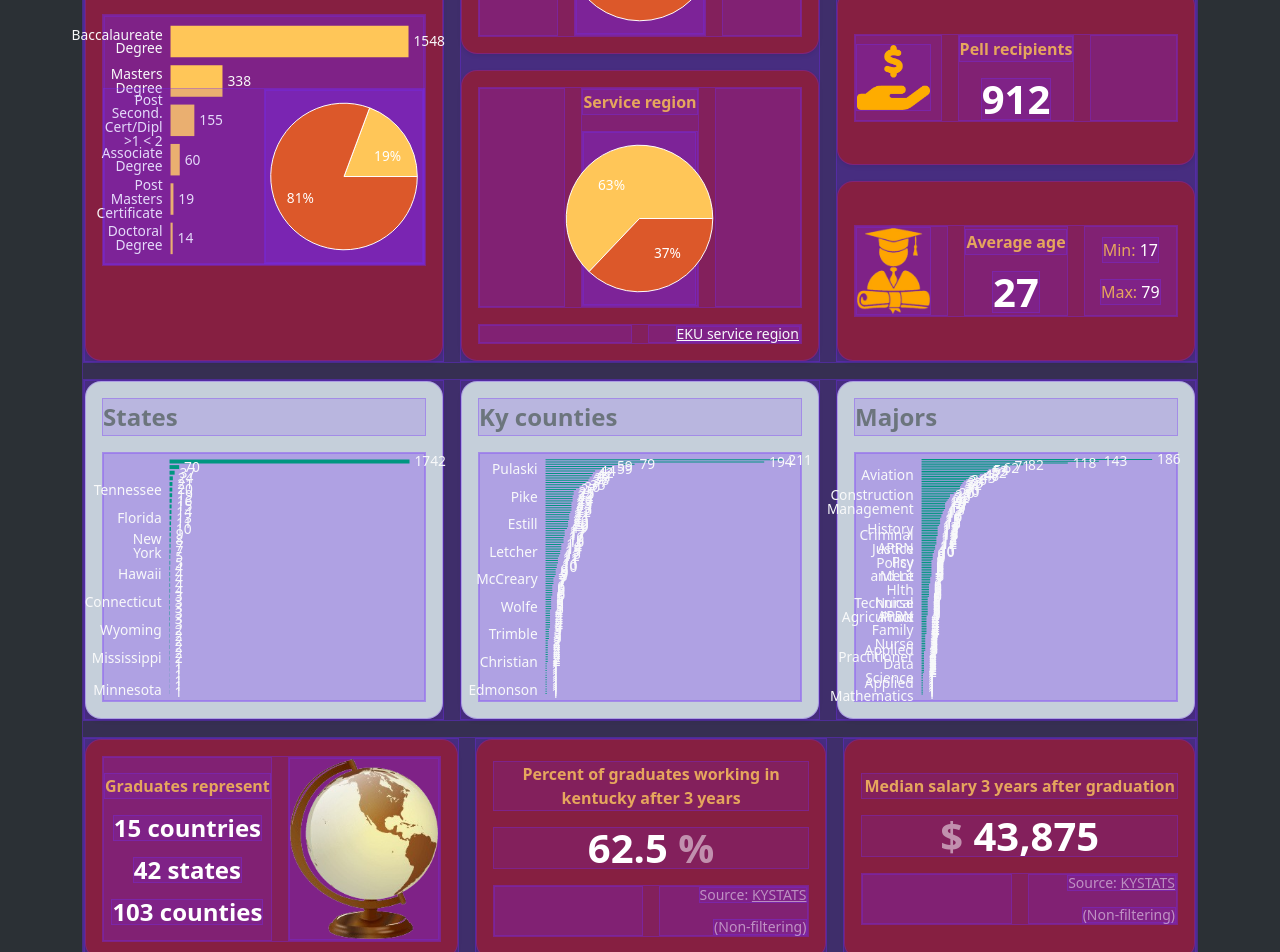
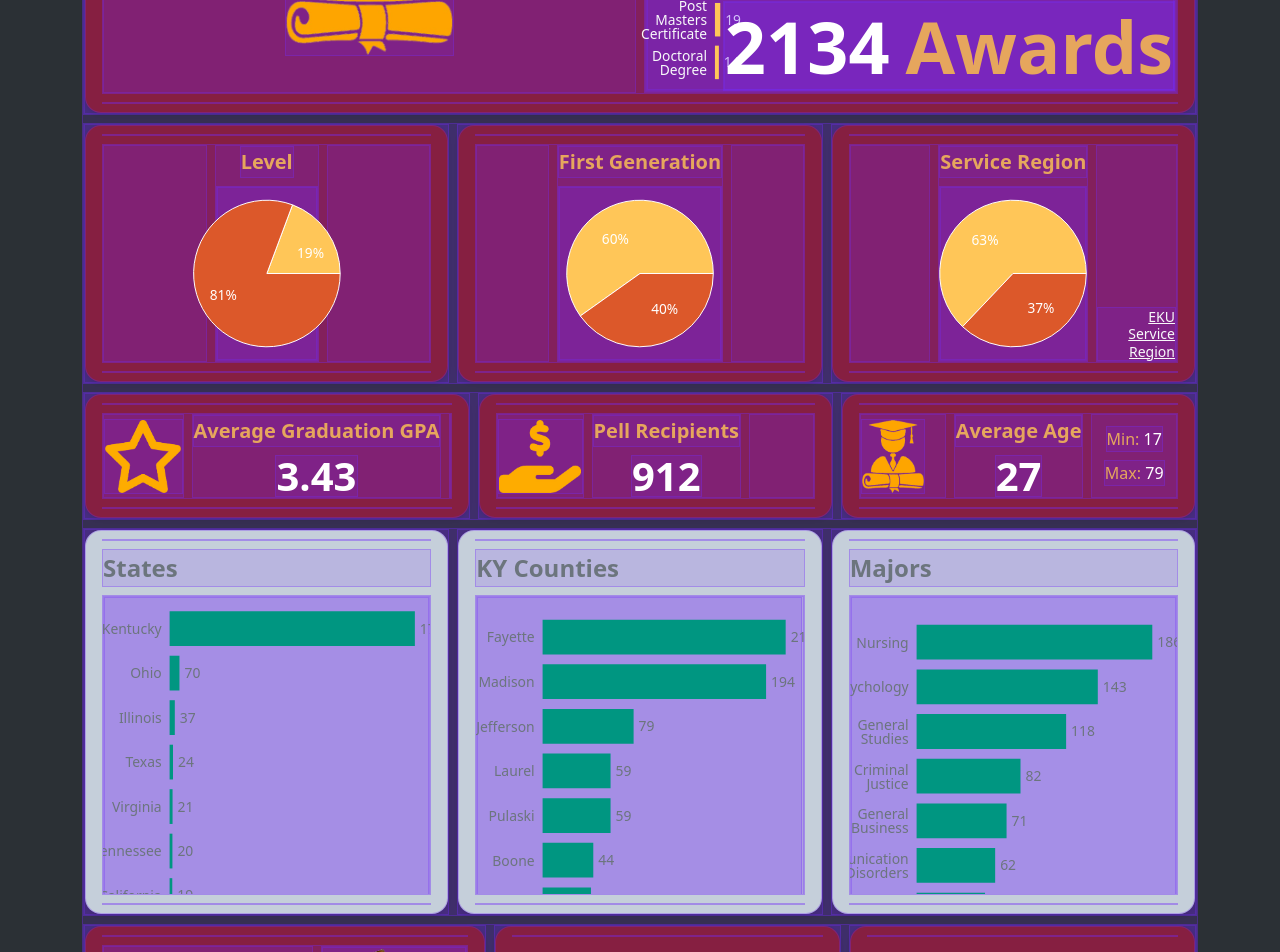
Before and after one commit to chancellor-whitaker/grad-by-numbers, a React (Vite) app: page / in a window 1280 px wide. Shown: the part 220-1172 px from the top of the page. Built offline with nearby package versions, Linux system fonts and the light colour scheme.

Commit message:
chad changes

```diff
--- a/src/App/components/Block.jsx
+++ b/src/App/components/Block.jsx
@@ -6,6 +6,8 @@ export const Block = ({
   color = "bronze",
   className = "",
   shadow = "sm",
+  // mbAuto = true,
+  // mtAuto = true,
   padding = 3,
   rounded = 4,
   textWrap,
@@ -13,14 +15,16 @@ export const Block = ({
   return (
     <VStack
       className={[
-        `bg-${backgroundColor} text-${color} rounded-${rounded} shadow-${shadow} p-${padding}`,
+        `bg-${backgroundColor} text-${color} rounded-${rounded} shadow-${shadow} px-3 py-2`,
         textWrap ? "text-wrap" : "text-nowrap",
         className,
       ]
         .filter((string) => string)
         .join(" ")}
     >
+      <div className="mb-auto"></div>
       {children}
+      <div className="mt-auto"></div>
     </VStack>
   );
 };
--- /dev/null
+++ b/src/App/components/ChartScrollContainer.jsx
@@ -0,0 +1,7 @@
+export const ChartScrollContainer = ({ children }) => {
+  return (
+    <div className="overflow-y-scroll" style={{ height: 300 }}>
+      {children}
+    </div>
+  );
+};
--- a/src/App/components/ImageBackground.jsx
+++ b/src/App/components/ImageBackground.jsx
@@ -1,13 +1,13 @@
-import { imageWidths } from "../utils/imageWidths";
+// import { imageWidths } from "../utils/imageWidths";
 import scholar from "../assets/scholar.png";
 import donate from "../assets/donate.png";
 import globe from "../assets/globe.png";
 import star from "../assets/star.png";
 
 export const ImageBackground = ({
-  width = imageWidths.default,
   children = scholar,
-  height = getHeight(children, width),
+  height = 75,
+  width = getWidth(children, height),
   className = "me-auto",
 }) => {
   return (
@@ -26,13 +26,13 @@ export const ImageBackground = ({
   );
 };
 
-// const getWidth = (asset, x = 75) => {
-//   return x * getAspectRatio(asset);
+const getWidth = (asset, x = 75) => {
+  return x * getAspectRatio(asset);
+};
+
+// const getHeight = (asset, x = imageWidths.default) => {
+//   return x * getAspectRatio(asset, true);
 // };
-
-const getHeight = (asset, x = imageWidths.default) => {
-  return x * getAspectRatio(asset, true);
-};
 
 const getAspectRatio = (asset, findingHeight) => {
   const assets = [star, donate, scholar, globe];
--- a/src/App/components/Metric.jsx
+++ b/src/App/components/Metric.jsx
@@ -5,6 +5,7 @@ export const Metric = ({
   textAlign = "center",
   fontWeight = "bold",
   color = "white",
+  displayFontSize,
   lineHeight = 1,
   className = "",
   as = "div",
@@ -15,8 +16,9 @@ export const Metric = ({
   return (
     <As
       className={[
-        `lh-${lineHeight} text-${textAlign} fs-${fontSize} text-${color} fw-${fontWeight}`,
+        `lh-${lineHeight} text-${textAlign} text-${color} fw-${fontWeight}`,
         className,
+        displayFontSize ? `display-${displayFontSize}` : `fs-${fontSize}`,
       ]
         .filter((string) => string)
         .join(" ")}
--- a/src/App/components/Title.jsx
+++ b/src/App/components/Title.jsx
@@ -1,10 +1,8 @@
-import { fontSizes } from "../utils/fontSizes";
-
 export const Title = ({
-  fontSize = fontSizes.primary,
   textAlign = "center",
   fontWeight = "bold",
   className = "",
+  fontSize = 5,
   children,
 }) => {
   return (
--- a/src/App/components/VerticalBarChart.jsx
+++ b/src/App/components/VerticalBarChart.jsx
@@ -53,12 +53,12 @@ export const VerticalBarChart = ({
   data = defaultData,
   className = "",
   width = "100%",
-  height = 250,
+  // height = 250,
 }) => {
   return (
     <ResponsiveContainer
       className={["small", className].filter((string) => string).join(" ")}
-      height={height}
+      height={data.length * 45}
       width={width}
     >
       <BarChart layout="vertical" data={data}>
--- a/src/App/index.jsx
+++ b/src/App/index.jsx
@@ -1,5 +1,5 @@
+import { ChartScrollContainer } from "./components/ChartScrollContainer";
 import { useVisualizationData } from "./hooks/useVisualizationData";
-import { ServiceRegionLink } from "./components/ServiceRegionLink";
 import { VerticalBarChart } from "./components/VerticalBarChart";
 import { ImageBackground } from "./components/ImageBackground";
 import { SimplePieChart } from "./components/SimplePieChart";
@@ -28,7 +28,18 @@ export default function App() {
       <div className="my-3">
         <div className="bd-example-flex">
           <VStack>
+            <HStack>{blocks.awards}</HStack>
             <HStack>
+              {blocks.level}
+              {blocks.firstGen}
+              {blocks.serviceReg}
+            </HStack>
+            <HStack>
+              {blocks.gpa}
+              {blocks.pell}
+              {blocks.age}
+            </HStack>
+            {/* <HStack>
               {blocks.awards}
               <>
                 {blocks.firstGen}
@@ -39,7 +50,7 @@ export default function App() {
                 {blocks.pell}
                 {blocks.age}
               </>
-            </HStack>
+            </HStack> */}
             <HStack>
               {blocks.states}
               {blocks.counties}
@@ -57,49 +68,99 @@ export default function App() {
   );
 }
 
+// bar chart text not overflowing, scholar icon not w-100, & x overflow in scrollable charts
+// baccalaureate--bachelors
+// masters degree--masters
+// remove "degree" & abbreviate "certificate"
+// format numbers
+// add tooltips back
+// different text color on pie charts (white doesn't show well)
+
 const createBlocks = (data) => {
   return {
     awards: (
       <Block>
-        <HStack className="mt-auto">
+        {/* <HStack>
           <ImageBackground width={imageWidths.awards}></ImageBackground>
           <div className="fw-bold">
-            <Metric as="span">{`${data.awards.amount}`}</Metric> awards
+            <Metric as="span">{data.awards.amount}</Metric> awards
           </div>
           <></>
-        </HStack>
-        <div className="position-relative mb-auto">
+        </HStack> */}
+        <HStack>
+          <>
+            <ImageBackground height={200} className=""></ImageBackground>
+          </>
+          <div className="position-relative w-100">
+            <VerticalBarChart
+              data={data.awards.data}
+              {...colorSchemes.maroon}
+            ></VerticalBarChart>
+            <div className="position-absolute bottom-0 end-0">
+              <div>
+                <Metric displayFontSize={2} className="me-3" as="span">
+                  {data.awards.amount}
+                </Metric>
+                <span className="display-2 fw-bold">Awards</span>
+              </div>
+            </div>
+          </div>
+          {/* <div className="position-relative">
             <VerticalBarChart
               data={data.awards.data}
               {...colorSchemes.maroon}
             ></VerticalBarChart>
             <div className="position-absolute bottom-0 end-0 w-100">
               <SimplePieChart
-              // style={{ width: "fit-content" }}
                 data={data.level.data}
                 className="ms-auto"
                 width="50%"
               ></SimplePieChart>
             </div>
+          </div> */}
+        </HStack>
+      </Block>
+    ),
+    serviceReg: (
+      <Block>
+        <HStack>
+          <></>
+          <>
+            <Title>Service Region</Title>
+            <SimplePieChart data={data.serviceReg.data}></SimplePieChart>
+          </>
+          <>
+            <div className="small lh-sm ms-auto mt-auto text-wrap text-end">
+              <a
+                href="https://www.irserver2.eku.edu/reports/serviceregion/"
+                className="link-light"
+                rel="noreferrer"
+                target="_blank"
+              >
+                EKU Service Region
+              </a>
             </div>
+          </>
+        </HStack>
+        {/* <ServiceRegionLink></ServiceRegionLink> */}
       </Block>
     ),
     locations: (
       <Block>
-        <HStack className="my-auto">
+        <HStack>
           <>
             <Title>Graduates represent</Title>
             <Metric fontSize={fontSizes.tertiary} lineHeight={1}>
-              {`${data.countries.amount}`} countries
+              {data.countries.amount} Countries
             </Metric>
             <Metric fontSize={fontSizes.tertiary} lineHeight={1}>
-              {`${data.states.amount}`} states
+              {data.states.amount} States
             </Metric>
             <Metric fontSize={fontSizes.tertiary} lineHeight={1}>
-              {`${data.counties.amount}`} counties
+              {data.counties.amount} Counties
             </Metric>
           </>
-          <ImageBackground width={imageWidths.locations} className="">
+          <ImageBackground height={175} className="">
             {globe}
           </ImageBackground>
         </HStack>
@@ -107,18 +168,18 @@ const createBlocks = (data) => {
     ),
     age: (
       <Block>
-        <HStack className="my-auto">
+        <HStack>
           <ImageBackground></ImageBackground>
           <>
-            <Title>Average age</Title>
-            <Metric>{`${data.age.average}`}</Metric>
+            <Title>Average Age</Title>
+            <Metric>{data.age.average}</Metric>
           </>
           <>
             <div>
-              Min: <span className="text-white">{`${data.age.min}`}</span>
+              Min: <span className="text-white">{data.age.min}</span>
             </div>
             <div>
-              Max: <span className="text-white">{`${data.age.max}`}</span>
+              Max: <span className="text-white">{data.age.max}</span>
             </div>
           </>
         </HStack>
@@ -126,97 +187,50 @@ const createBlocks = (data) => {
     ),
     counties: (
       <Block backgroundColor="lightgray" color="secondary">
-        <Title
-          fontSize={fontSizes.tertiary}
-          className="mt-auto"
-          textAlign="start"
-        >
-          Ky counties
+        <Title fontSize={fontSizes.tertiary} textAlign="start">
+          KY Counties
         </Title>
+        <ChartScrollContainer>
           <VerticalBarChart
             data={data.counties.data}
-          className="mb-auto"
             {...colorSchemes.darkGray}
           ></VerticalBarChart>
+        </ChartScrollContainer>
+      </Block>
+    ),
+    majors: (
+      <Block backgroundColor="lightgray" color="secondary">
+        <Title fontSize={fontSizes.tertiary} textAlign="start">
+          Majors
+        </Title>
+        <ChartScrollContainer>
+          <VerticalBarChart
+            data={data.majors.data}
+            {...colorSchemes.darkGray}
+          ></VerticalBarChart>
+        </ChartScrollContainer>
       </Block>
     ),
     states: (
       <Block backgroundColor="lightgray" color="secondary">
-        <Title
-          fontSize={fontSizes.tertiary}
-          className="mt-auto"
-          textAlign="start"
-        >
+        <Title fontSize={fontSizes.tertiary} textAlign="start">
           States
         </Title>
+        <ChartScrollContainer>
           <VerticalBarChart
             data={data.states.data}
-          className="mb-auto"
             {...colorSchemes.darkGray}
           ></VerticalBarChart>
-      </Block>
-    ),
-    majors: (
-      <Block backgroundColor="lightgray" color="secondary">
-        <Title
-          fontSize={fontSizes.tertiary}
-          className="mt-auto"
-          textAlign="start"
-        >
-          Majors
-        </Title>
-        <VerticalBarChart
-          data={data.majors.data}
-          className="mb-auto"
-          {...colorSchemes.darkGray}
-        ></VerticalBarChart>
-      </Block>
-    ),
-    serviceReg: (
-      <Block>
-        <HStack className="mt-auto">
-          <></>
-          <>
-            <Title>Service region</Title>
-            <SimplePieChart data={data.serviceReg.data}></SimplePieChart>
-          </>
-          <></>
-        </HStack>
-        {/* <div className="mt-auto"></div> */}
-        <ServiceRegionLink className="mb-auto"></ServiceRegionLink>
-      </Block>
-    ),
-    work: (
-      <Block textWrap>
-        <Title className="mt-auto">
-          Percent of graduates working in kentucky after 3 years
-        </Title>
-        <Metric>
-          62.5 <span className="text-white-50">%</span>
-        </Metric>
-        {/* <div className="mt-auto"></div> */}
-        <KYStatsLink className="mb-auto"></KYStatsLink>
-      </Block>
-    ),
-    salary: (
-      <Block textWrap>
-        <Title className="mt-auto">
-          Median salary 3 years after graduation
-        </Title>
-        <Metric>
-          <span className="text-white-50">$</span> 43,875
-        </Metric>
-        {/* <div className="mt-auto"></div> */}
-        <KYStatsLink className="mb-auto"></KYStatsLink>
+        </ChartScrollContainer>
       </Block>
     ),
     gpa: (
       <Block>
-        <HStack className="my-auto">
+        <HStack>
           <ImageBackground>{star}</ImageBackground>
           <>
-            <Title>Average graduation gpa</Title>
-            <Metric>{`${data.gpa.average}`}</Metric>
+            <Title>Average Graduation GPA</Title>
+            <Metric>{data.gpa.average}</Metric>
           </>
           <></>
         </HStack>
@@ -224,11 +238,11 @@ const createBlocks = (data) => {
     ),
     pell: (
       <Block>
-        <HStack className="my-auto">
+        <HStack>
           <ImageBackground>{donate}</ImageBackground>
           <>
-            <Title>Pell recipients</Title>
-            <Metric>{`${data.pell.amount}`}</Metric>
+            <Title>Pell Recipients</Title>
+            <Metric>{data.pell.amount}</Metric>
           </>
           <></>
         </HStack>
@@ -236,11 +250,41 @@ const createBlocks = (data) => {
     ),
     firstGen: (
       <Block>
-        <HStack className="my-auto">
+        <HStack>
           <></>
           <>
-            <Title>First generation</Title>
+            <Title>First Generation</Title>
             <SimplePieChart data={data.firstGen.data}></SimplePieChart>
+          </>
+          <></>
+        </HStack>
+      </Block>
+    ),
+    work: (
+      <Block textWrap>
+        <Title>Percent of graduates working in kentucky after 3 years</Title>
+        <Metric>
+          62.5 <span className="text-white-50">%</span>
+        </Metric>
+        <KYStatsLink></KYStatsLink>
+      </Block>
+    ),
+    salary: (
+      <Block textWrap>
+        <Title>Median salary 3 years after graduation</Title>
+        <Metric>
+          <span className="text-white-50">$</span> 43,875
+        </Metric>
+        <KYStatsLink></KYStatsLink>
+      </Block>
+    ),
+    level: (
+      <Block>
+        <HStack>
+          <></>
+          <>
+            <Title>Level</Title>
+            <SimplePieChart data={data.level.data}></SimplePieChart>
           </>
           <></>
         </HStack>
--- a/src/App/utils/colorSchemes.js
+++ b/src/App/utils/colorSchemes.js
@@ -3,7 +3,7 @@ import { ekuColors } from "./ekuColors";
 export const colorSchemes = {
   darkGray: {
     barColor: ekuColors.kentuckyBluegrass,
-    textColor: "#f8f9fa",
+    textColor: "#6c757d",
   },
   maroon: {
     barColor: ekuColors.goldenrodYellow,
--- a/src/App/utils/defaultGap.js
+++ b/src/App/utils/defaultGap.js
@@ -1 +1 @@
-export const defaultGap = { horizontal: 3, vertical: 3 };
+export const defaultGap = { horizontal: 2, vertical: 2 };
```
Also changed, not shown: src/App/components/ScrollYOverflowXVisible.jsx (added, +19 -0 lines). Lines whose indentation alone changed are shown as unchanged.
